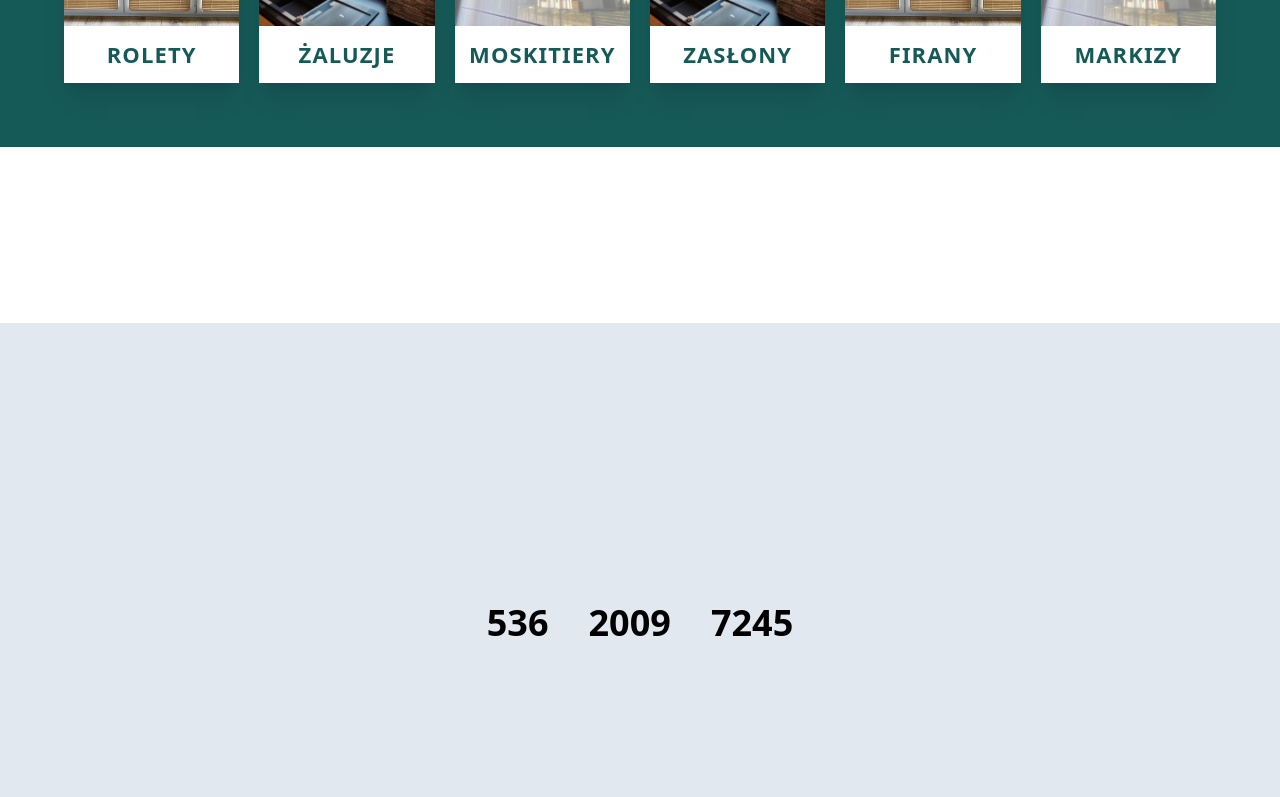
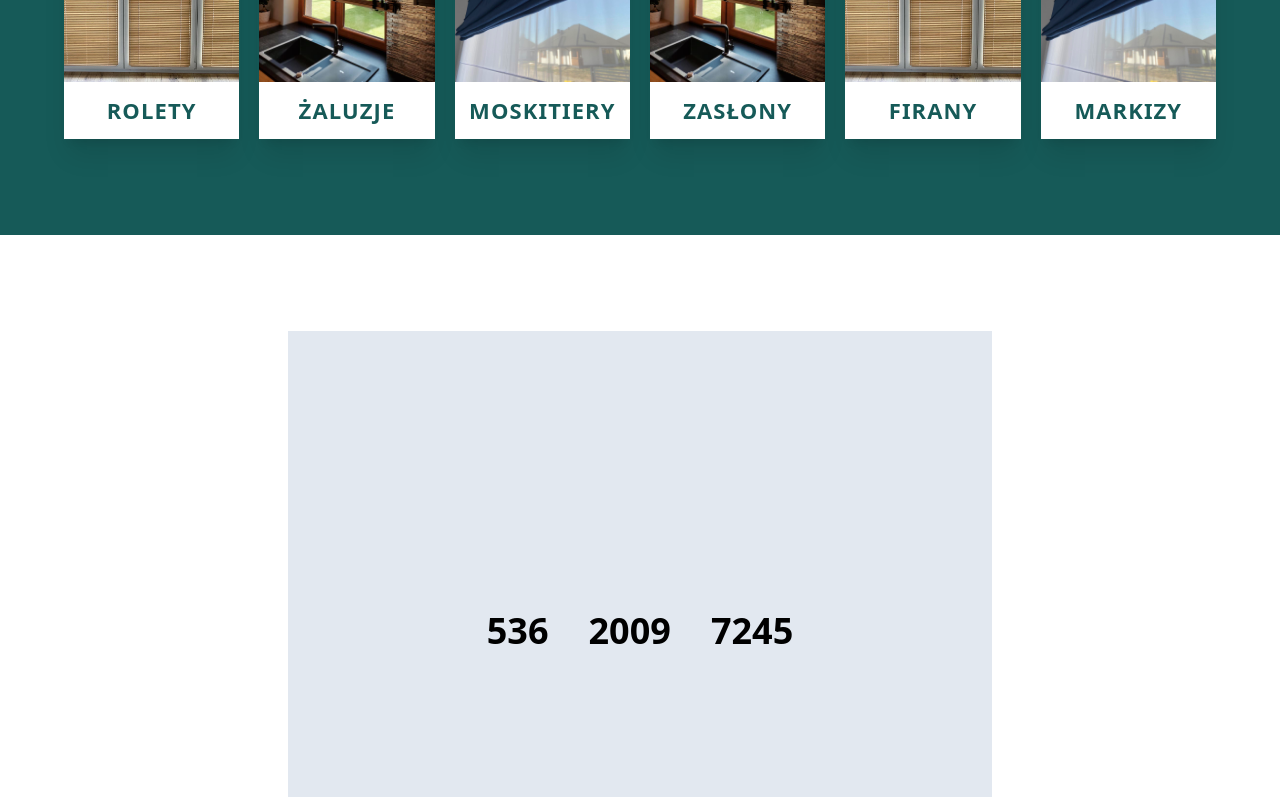
Before and after one commit to Hosuqa/Surella, a React (Vite) app: page / in a window 1280 px wide. Shown: the part 2000-2797 px from the top of the page. Built offline with nearby package versions, Linux system fonts and the light colour scheme; a web font is replaced by a local one.

Commit message:
[FIX] - Galerry wrapper

```diff
--- a/src/components/global/Wrappers.tsx
+++ b/src/components/global/Wrappers.tsx
@@ -30,7 +30,7 @@ export const LgWrapper = ({ className, children, vertical=false, horizontal=true
 
 export const XlWrapper = ({ className, children, vertical=false, horizontal=true }: Props) => {
     return (
-        <div className={`${ vertical ? "my-12 md:my-16 lg:my-20 xl:my-24 2xl:my-28" : "" } ${ horizontal ? "mx-6 sm:mx-10 md:mx-16 lg:mx-24 xl:mx-72" : "" } ${ className }`}>
+        <div className={`${ vertical ? "py-12 md:py-16 lg:py-20 xl:py-24 2xl:py-28" : "" } ${ horizontal ? "mx-6 sm:mx-10 md:mx-16 lg:mx-24 xl:mx-72" : "" } ${ className }`}>
             { children }
         </div>
     );
--- a/src/components/sections/About.tsx
+++ b/src/components/sections/About.tsx
@@ -1,7 +1,6 @@
 import Title from '../global/Title'
 import { XlWrapper } from '@components/global/Wrappers'
 import { styles } from "../../styles";
-import Tilt from 'react-parallax-tilt';
 import './About.css';
 
 //icons
--- a/src/components/sections/Counter.tsx
+++ b/src/components/sections/Counter.tsx
@@ -1,5 +1,6 @@
 import { motion, useMotionValue, useTransform, animate, useInView } from "framer-motion";
 import { useEffect, useRef } from "react";
+import { XlWrapper } from '@components/global/Wrappers'
 
 const Counter = () => {
   const counts = [
@@ -25,13 +26,15 @@ const Counter = () => {
   }, [inView, counts]);
 
   return (
-    <div className="mt-44 w-full h-[600px] bg-slate-200 flex items-center justify-center">
+    <XlWrapper vertical>
+      <div className="w-full h-[600px] bg-slate-200 flex items-center justify-center">
         <motion.div ref={ref} className="flex gap-10 ">
           {roundedCounts.map((rounded, index) => (
             <motion.h1 key={index} className="text-4xl font-bold flex justify-center">{rounded}</motion.h1>
           ))}
         </motion.div>
       </div>
+    </XlWrapper>
   );
 };
 
--- a/src/components/sections/Gallery.tsx
+++ b/src/components/sections/Gallery.tsx
@@ -75,10 +75,10 @@ const Gallery = () => {
         <>
             <GalleryModal currentSet={currentSet} onClick={() => setCurrentSet(null)}/>
             <div className='bg-surella-700 w-full h-fit'>
-                <XlWrapper>
-                    <Title title="Nasze realizacje" subtitle="Zobacz i oceń"  lineColor="bg-white" titleColor='text-white' subtitleColor='text-white' className='pt-10'/>
+                <XlWrapper >
+                    <Title title="Nasze realizacje" subtitle="Zobacz i oceń"  lineColor="bg-white" titleColor='text-white' subtitleColor='text-white' className='pt-12 md:pt-16 lg:pt-20 xl:pt-24 2xl:pt-28'/>
                 </XlWrapper>
-                <div className={`${styles.paddingX} w-full h-full pb-[64px] grid grid-cols-2 xs:grid-cols-3 xl:grid-cols-6 gap-4 md:gap-8 xl:gap-5 justify-center  text-surella-700 font-[500] tracking-wider cursor-pointer`}>
+                <div className={`${styles.paddingX} w-full h-full grid grid-cols-2 xs:grid-cols-3 xl:grid-cols-6 gap-4 md:gap-8 xl:gap-5 justify-center  text-surella-700 font-[500] tracking-wider cursor-pointer pb-12 md:pb-16 lg:pb-20 xl:pb-24 2xl:pb-28`}>
                     <GalleryComp image={hero3} title='Rolety' onClick={ () => setCurrentSet(images.rolety)}/>
                     <GalleryComp image={hero1} title='Żaluzje' onClick={ () => setCurrentSet(images.zaluzje)}/>
                     <GalleryComp image={hero2} title='Moskitiery' onClick={ () => setCurrentSet(images.rolety)}/>
```
Lines whose indentation alone changed are shown as unchanged.
